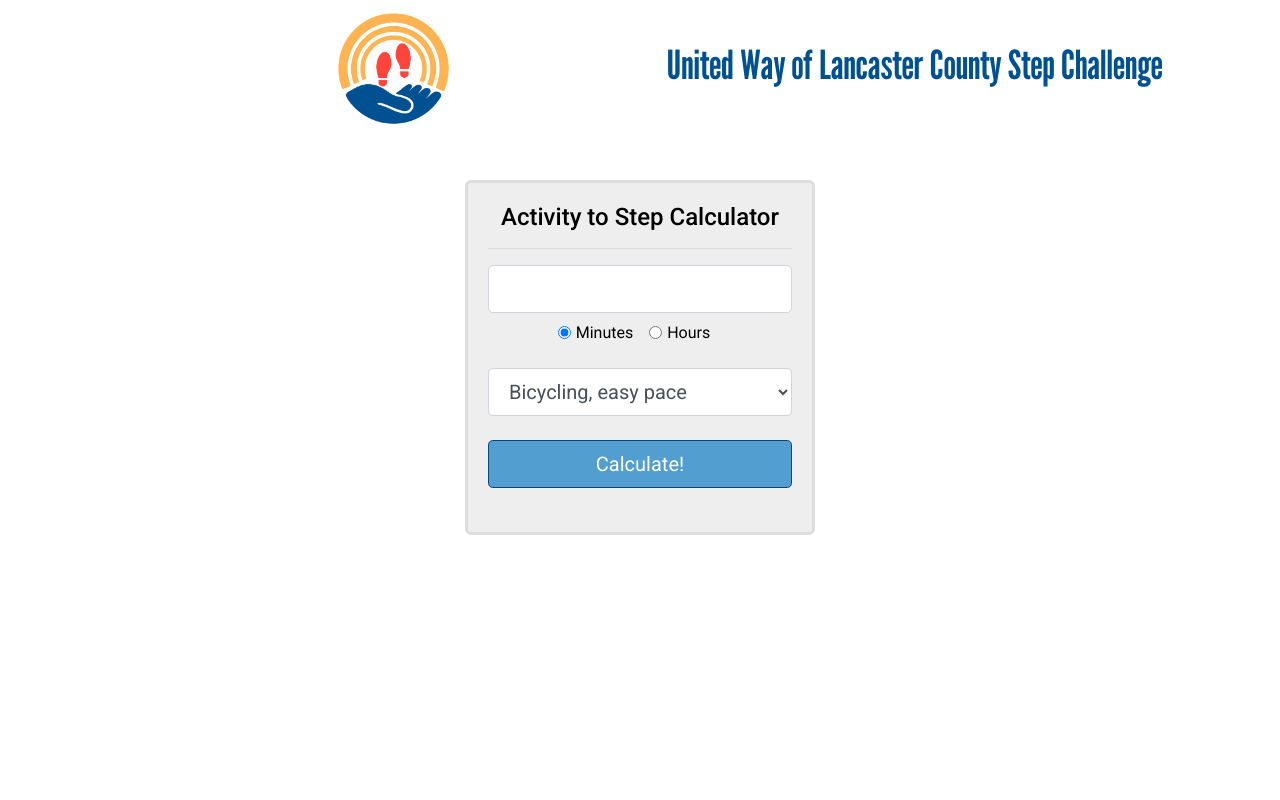
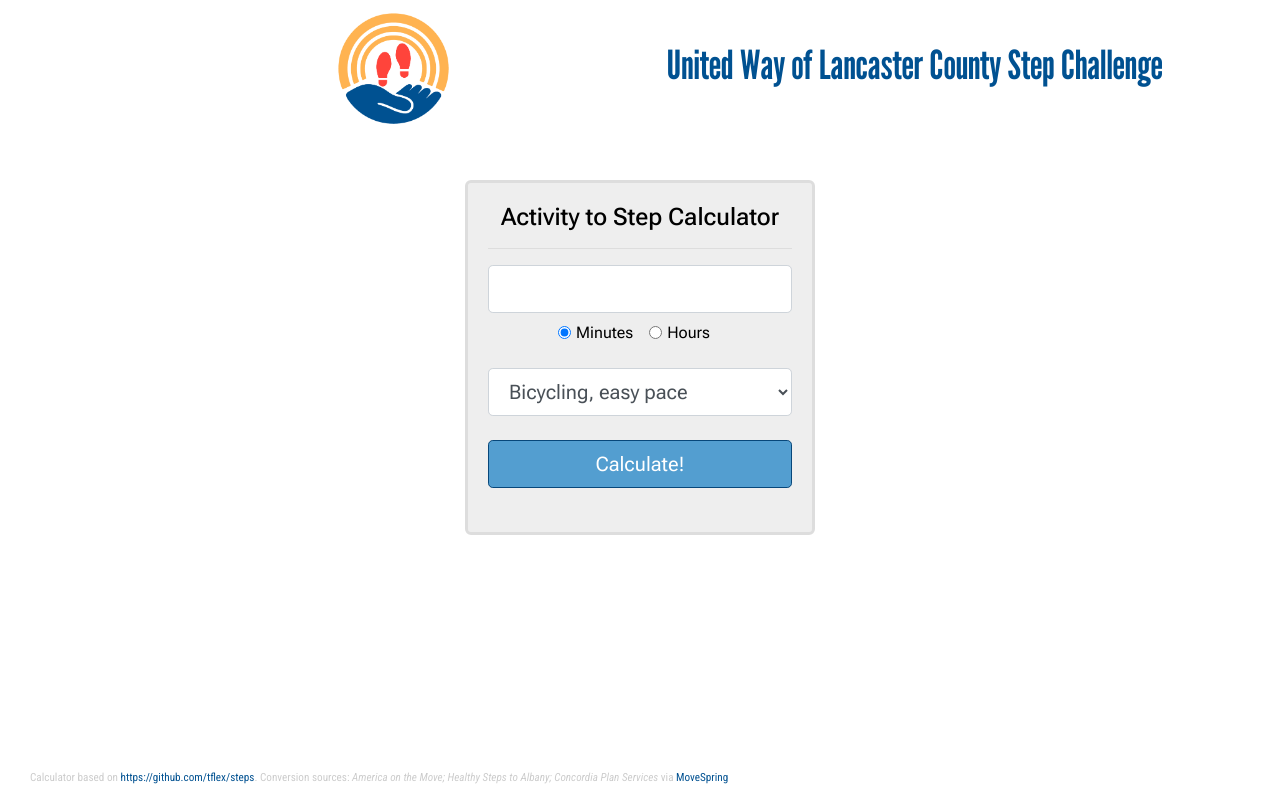
Before and after one commit to United-Way-of-Lancaster-County/steps, a plain HTML site: page index.html in a window 1280 px wide. Drawn offline with nearby package versions, Linux system fonts and the light colour scheme.

Commit message:
Added source attribution.

```diff
--- a/css/styles.css
+++ b/css/styles.css
@@ -1,8 +1,27 @@
 body{
 	margin: 10px;
 	color: #000000;
-	font-family: "Roboto", sans-serif;
+	font-family: "Roboto Flex", sans-serif;
 }
+
+a {
+	color: #005191;
+}
+
+a:hover {
+	color: #07477A;
+}
+
+a:active {
+	color: #07477A30;
+}
+
+a:visited {
+	color: #539ED0;
+}
+
+
+
 .calculator {
 	text-align: center;
 	margin: 10px auto;
@@ -113,3 +132,26 @@
 		padding-top: 20px;
 	}
 }
+
+.footer {
+	position: fixed;
+	left: 0;
+	top: 96vh;
+	height: 4vh;
+	color: #CCCCCC;
+	font-size: 0.7em;
+	font-family: "Roboto Condensed", sans-serif;
+	width: 100%;
+	text-align: left;
+	padding: 2px 0 2px 30px;
+	background-color: #ffffff;
+	overflow: hidden;
+	z-index: 300;
+}
+
+@media (max-height: 600px) {
+	.footer {
+		top: calc(100vh - 35px);
+		height: 35px;
+	}
+}
--- a/index.html
+++ b/index.html
@@ -11,7 +11,7 @@
     <link rel="stylesheet" href="css/styles.css">
     <link rel="preconnect" href="https://fonts.googleapis.com">
     <link rel="preconnect" href="https://fonts.gstatic.com" crossorigin>
-    <link href="https://fonts.googleapis.com/css2?family=League+Gothic&family=Roboto:ital,wght@0,100;0,300;0,400;0,500;0,700;0,900;1,100;1,300;1,400;1,500;1,700;1,900&display=swap" rel="stylesheet">
+    <link href="https://fonts.googleapis.com/css2?family=League+Gothic&family=Roboto+Condensed:ital,wght@0,100..900;1,100..900&family=Roboto+Flex:opsz,wght@8..144,100..1000&display=swap" rel="stylesheet">
   </head>
   <body>
     <div class="title-bar">
@@ -82,5 +82,8 @@
       <div class="step-total"></div>
       <div class="hidden-content">steps.</div>
     </div>
+    <div class="footer">
+      <p>Calculator based on <a href="https://github.com/tflex/steps">https://github.com/tflex/steps</a>. Conversion sources: <em>America on the Move; Healthy Steps to Albany; Concordia Plan Services</em> via <a href="https://movespring.com/resources/activity-converter">MoveSpring</a></p>
+    </div>
   </body>
 </html>
```
